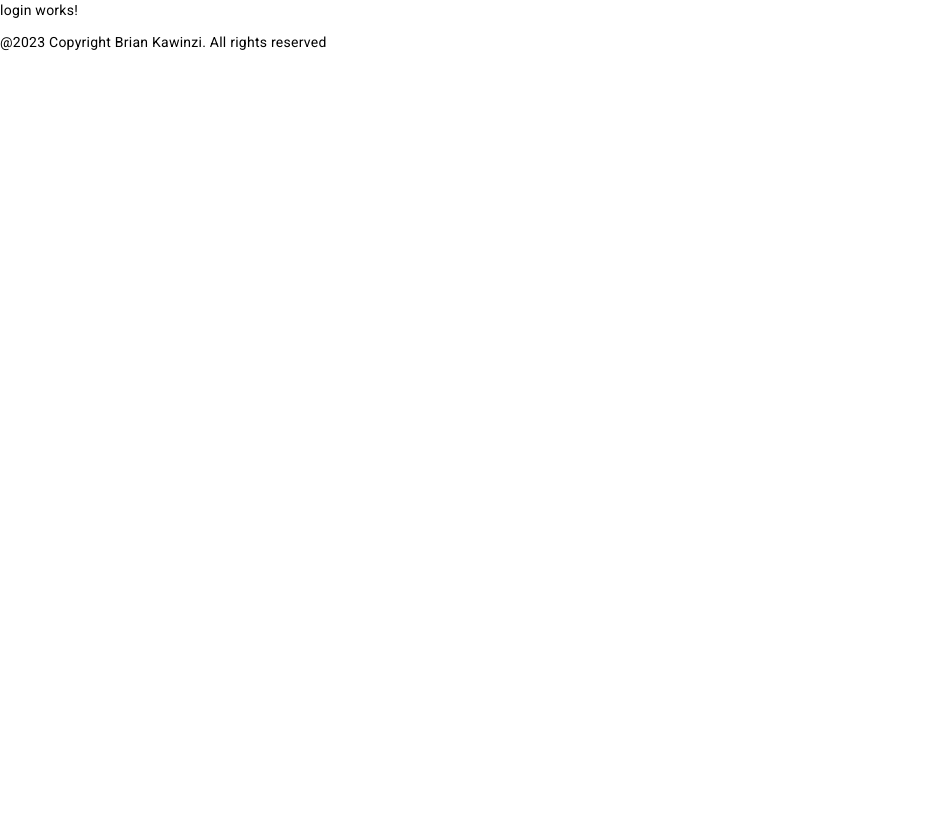
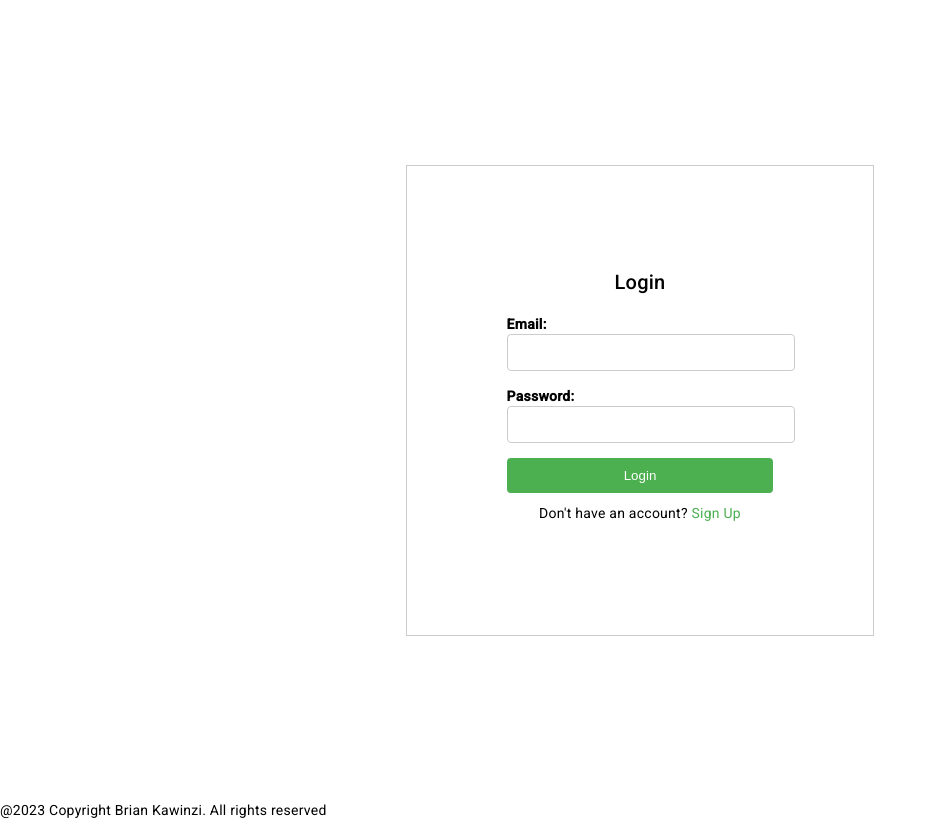
Before and after one commit to BrianKawinzi/onlinestore, an Angular app: page /login in a window 1280 px wide. Shown: the whole page, without its empty margins (0-937 px from the left). Built offline with nearby package versions, Linux system fonts and the light colour scheme.

Commit message:
login complete

```diff
--- a/src/app/user/login/login.component.css
+++ b/src/app/user/login/login.component.css
@@ -0,0 +1,62 @@
+/* Styles for the login container */
+.login-center{
+    display: flex;
+    justify-content: center;
+    align-items: center;
+    height: 100vh;
+}
+.login-container {
+    max-width: 400px;
+    border: 1px solid #ccc;
+    padding: 100px;
+  }
+
+  .login-container h2 {
+    text-align: center;
+  }
+
+  /* Styles for the form */
+  form {
+    display: flex;
+    flex-direction: column;
+
+    @media (max-width: 600px) {
+        width: 100%;
+    }
+  }
+
+  .form-group {
+    margin-bottom: 15px;
+  }
+
+  label {
+    font-weight: bold;
+  }
+
+  input[type="email"],
+  input[type="password"] {
+    width: 100%;
+    padding: 10px;
+    border: 1px solid #ccc;
+    border-radius: 4px;
+  }
+
+  button[type="submit"] {
+    background-color: #4CAF50;
+    color: #fff;
+    padding: 10px 15px;
+    border: none;
+    border-radius: 4px;
+    cursor: pointer;
+  }
+
+  /* Styles for the signup option */
+  .signup-option {
+    text-align: center;
+    margin-top: 10px;
+  }
+
+  .signup-option a {
+    color: #4CAF50;
+    text-decoration: none;
+  }
--- a/src/app/user/login/login.component.html
+++ b/src/app/user/login/login.component.html
@@ -1 +1,21 @@
-<p>login works!</p>
+<div class="login-center">
+    <div class="login-container">
+        <h2>Login</h2>
+        <form (submit)="onSubmit()">
+            <div class="form-group">
+                <label for="email">Email:</label>
+                <input type="email" id="email" [(ngModel)]="user.email" name="email" required>
+            </div>
+
+            <div class="form-group">
+                <label for="password">Password:</label>
+                <input type="password" id="password" [(ngModel)]="user.password" name="password" required>
+            </div>
+
+            <button type="submit">Login</button>
+        </form>
+
+        <!-- Option for users without an account -->
+        <p class="signup-option">Don't have an account? <a routerLink="/signup">Sign Up</a></p>
+    </div>
+</div>
--- a/src/app/user/login/login.component.ts
+++ b/src/app/user/login/login.component.ts
@@ -1,4 +1,5 @@
 import { Component } from '@angular/core';
+import { Router } from '@angular/router';
 
 @Component({
   selector: 'app-login',
@@ -6,5 +7,28 @@ import { Component } from '@angular/core';
   styleUrls: ['./login.component.css']
 })
 export class LoginComponent {
+  //Add any logic or functionality for the login page here
+  user = {
+    email: '',
+    password: ''
+  };
+
+  constructor(private router: Router) {}
+
+  onSubmit() {
+    //simulate a simple login process
+    if (this.user.email === 'test@example.com' && this.user.password === 'password') {
+      //Successful login
+      alert('Login successful');
+      this.router.navigate(['/aboutus']);
+    } else {
+      //Failed login
+      alert('Invalid credentials. Please try again.');
+    }
+  }
+
+  onSignup() {
+    this.router.navigate(['/signup']);
+  }
 
 }
```
